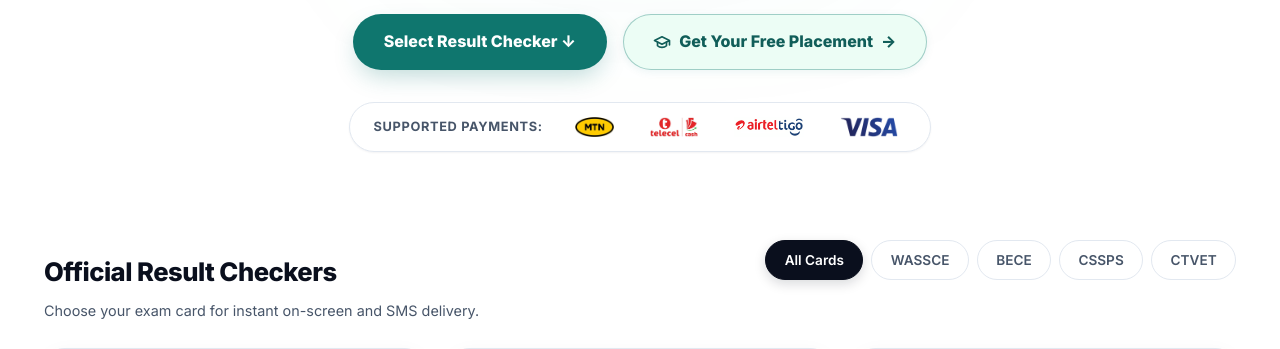
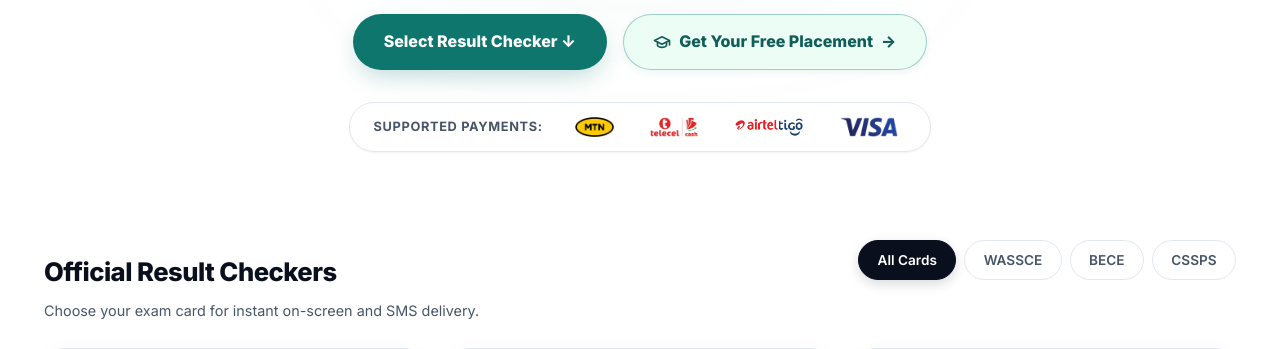
Before and after one commit to bitsedy/UniversalChecker, a FastAPI app: page / in a window 1280 px wide. Shown: the part 252-601 px from the top of the page. Run offline with FastAPI, Linux system fonts and the light colour scheme; data comes from the database, SQL or seed files in the repository; some libraries are stand-ins or nearby versions.

Commit message:
fix(storefront): remove CTVET filter pill and retail voucher references

```diff
--- a/checker_platform/static/js/app.js
+++ b/checker_platform/static/js/app.js
@@ -1434,7 +1434,7 @@ const VERIFIED_ACTIVITY_FEED = [
   { exam: "BECE Checker", prefix: "055", suffix: "8821", city: "Kumasi", time: "42s ago" },
   { exam: "CSSPS Placement Voucher", prefix: "020", suffix: "1943", city: "Takoradi", time: "1m ago" },
   { exam: "WASSCE 3-Pack Checker", prefix: "059", suffix: "3012", city: "Tema", time: "2m ago" },
-  { exam: "CTVET Technical Voucher", prefix: "027", suffix: "6649", city: "Tamale", time: "3m ago" },
+  { exam: "CSSPS Placement Voucher", prefix: "027", suffix: "6649", city: "Tamale", time: "3m ago" },
   { exam: "BECE Placement Voucher", prefix: "054", suffix: "7201", city: "Cape Coast", time: "4m ago" },
   { exam: "WASSCE Checker", prefix: "050", suffix: "9315", city: "Sunyani", time: "5m ago" }
 ];
@@ -1564,7 +1564,7 @@ function initScrollEngine() {
 }
 
 /**
- * Filter product cards by exam category (WASSCE, BECE, CSSPS, CTVET, or ALL)
+ * Filter product cards by exam category (WASSCE, BECE, CSSPS, or ALL)
  */
 function filterCheckerCards(category, btn) {
   const buttons = document.querySelectorAll(".quick-filter-bar .filter-pill");
--- a/checker_platform/templates/index.html
+++ b/checker_platform/templates/index.html
@@ -108,9 +108,6 @@
         </button>
         <button type="button" class="filter-pill" onclick="filterCheckerCards('CSSPS', this)" role="tab" aria-selected="false">
           CSSPS
-        </button>
-        <button type="button" class="filter-pill" onclick="filterCheckerCards('CTVET', this)" role="tab" aria-selected="false">
-          CTVET
         </button>
       </div>
     </div>
```
Also changed, not shown: AGENTS.md (+1 -1 lines), TESTS.md (+1 -1 lines), README.md.
